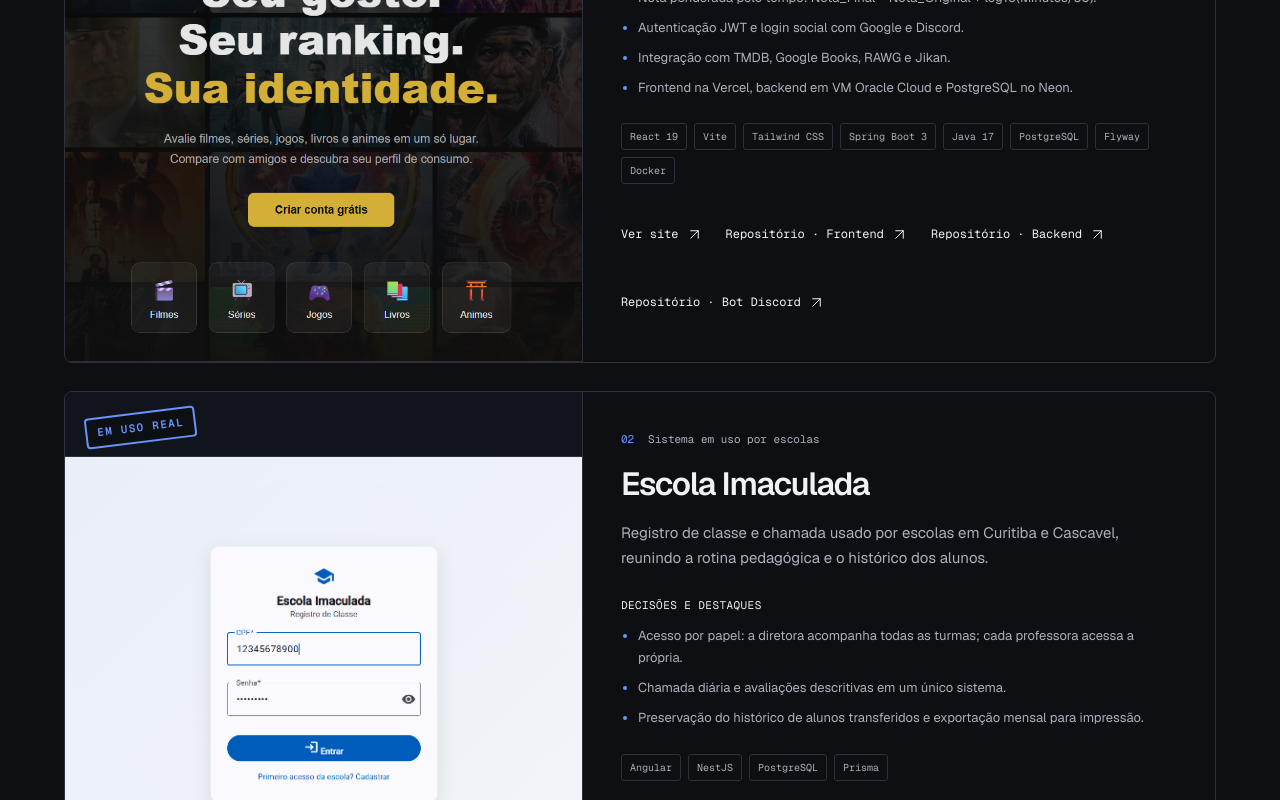
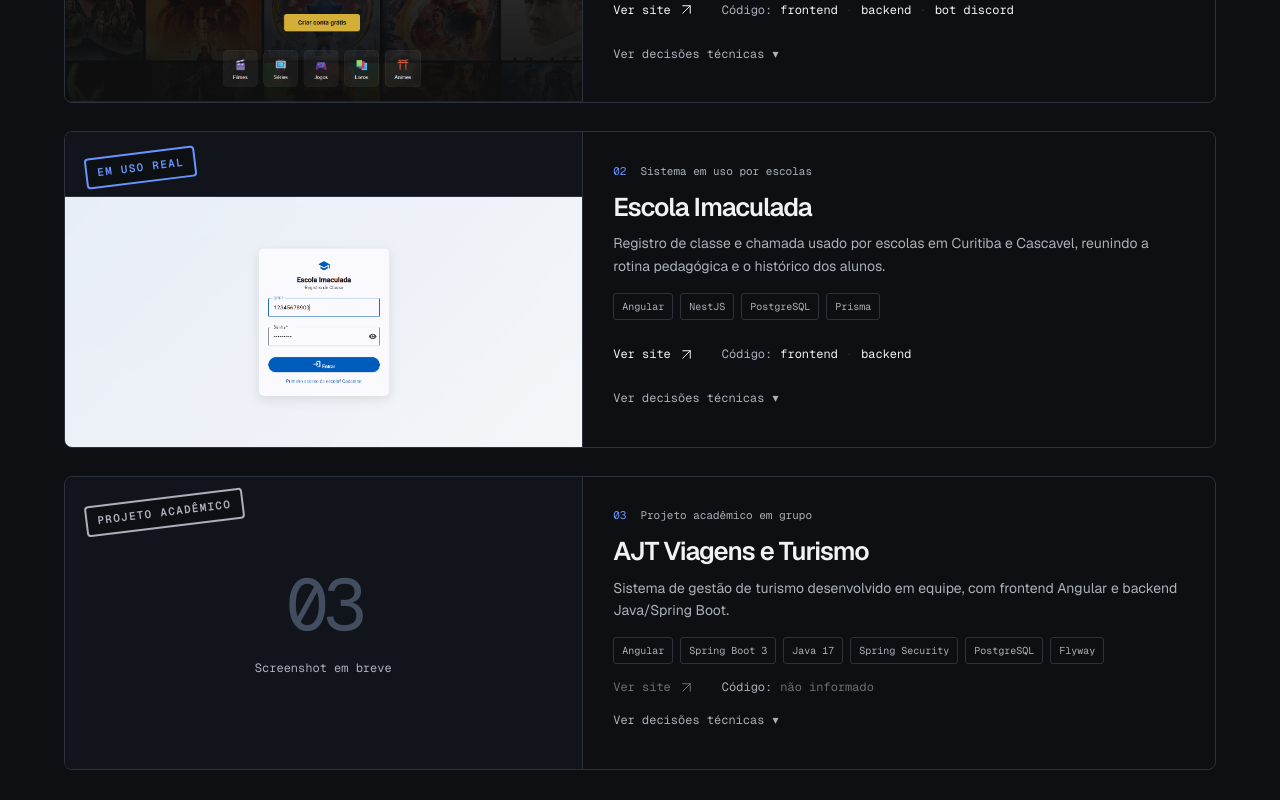
Before and after one commit to guiGocksAfK/GuiGocks-Portfolio, a Next.js app: page / in a window 1280 px wide. Shown: the part 1240-2040 px from the top of the page. Built offline with nearby package versions, Linux system fonts and the light colour scheme.

Commit message:
feat: cards de projeto compactos com gaveta de decisões técnicas e robô

```diff
--- a/src/app/globals.css
+++ b/src/app/globals.css
@@ -198,30 +198,48 @@
 .project-list { display: grid; gap: 28px; }
 .project-card { display: grid; grid-template-columns: minmax(0, .9fr) minmax(0, 1.1fr); border: 1px solid var(--border); border-radius: 8px; overflow: hidden; transition: border-color .2s; }
 .project-card:hover, .project-card:focus-within { border-color: var(--accent); }
-.project-visual { position: relative; background: #11151b; min-height: 300px; border-right: 1px solid var(--border); }
+.project-visual { position: relative; background: #11151b; min-height: 260px; border-right: 1px solid var(--border); }
 /* Screenshots fill the frame; both current prints keep their key content in the centre.
    Filling the height makes a wide print render ~1200px wide, which is why page.tsx asks next/image for that size. */
 .project-image { object-fit: cover; object-position: center; }
 /* Screenshots sit below a dark strip that holds the inspector's stamp. */
 .project-shot { position: absolute; inset: 64px 0 0; border-top: 1px solid var(--border); }
-.screenshot-placeholder { height: 100%; min-height: 300px; display: flex; flex-direction: column; align-items: center; justify-content: center; gap: 18px; color: var(--muted); font-size: 12px; }
+.screenshot-placeholder { height: 100%; min-height: 260px; display: flex; flex-direction: column; align-items: center; justify-content: center; gap: 18px; color: var(--muted); font-size: 12px; }
 .placeholder-number { font-size: 72px; line-height: 1; letter-spacing: -.08em; color: #424d60; }
-.project-details { padding: clamp(24px, 3vw, 44px); min-width: 0; }
-.project-eyebrow { display: flex; gap: 14px; align-items: baseline; color: var(--muted); font-size: 11px; margin-bottom: 18px; }
+/* Compact case study: name, one-line pitch, stack and links up front; technical decisions live in a drawer. */
+.project-details { padding: clamp(22px, 2.4vw, 34px); min-width: 0; }
+.project-eyebrow { display: flex; gap: 14px; align-items: baseline; color: var(--muted); font-size: 11px; margin-bottom: 12px; }
 .project-eyebrow > span { color: var(--accent); }
-.project-details h3 { font-size: clamp(25px, 2.5vw, 34px); line-height: 1.2; font-weight: 600; letter-spacing: -.04em; }
-.project-description { color: var(--muted); line-height: 1.7; font-size: 15px; margin-top: 16px; }
-.highlights-label { font-size: 11px; text-transform: uppercase; letter-spacing: .04em; margin: 26px 0 12px; }
+.project-details h3 { font-size: clamp(22px, 2vw, 28px); line-height: 1.2; font-weight: 600; letter-spacing: -.04em; }
+.project-description { color: var(--muted); line-height: 1.6; font-size: 14px; margin-top: 10px; }
 .project-highlights { list-style: disc; padding-left: 17px; color: var(--muted); font-size: 13px; line-height: 1.7; overflow-wrap: anywhere; }
 .project-highlights li + li { margin-top: 8px; }
 .project-highlights li::marker { color: var(--accent); }
-.project-stack { display: flex; flex-wrap: wrap; gap: 7px; margin-top: 24px; }
+.project-stack { display: flex; flex-wrap: wrap; gap: 7px; margin-top: 16px; }
 .project-stack li { font-size: 10px; line-height: 1.5; border: 1px solid var(--border); border-radius: 3px; padding: 5px 8px; color: var(--muted); }
-.project-links { display: flex; flex-wrap: wrap; gap: 24px; margin-top: 28px; font-size: 12px; }
-.project-links a, .project-links > span { display: inline-flex; align-items: center; gap: 8px; min-height: 44px; }
+.project-links { display: flex; flex-wrap: wrap; align-items: center; column-gap: 28px; margin-top: 14px; font-size: 12px; }
+.project-links a { display: inline-flex; align-items: center; gap: 8px; min-height: 40px; }
 .project-links a:hover { color: var(--accent); }
-.project-links > span { color: var(--muted); opacity: .6; cursor: not-allowed; }
 .project-links .arrow { width: 15px; height: 15px; }
+.link-missing { display: inline-flex; align-items: center; gap: 8px; color: var(--muted); opacity: .6; cursor: not-allowed; }
+.project-code { display: inline-flex; flex-wrap: wrap; align-items: center; column-gap: 8px; }
+.code-label { color: var(--muted); }
+.code-link { display: inline-flex; align-items: center; gap: 8px; }
+.code-separator { color: var(--border); }
+/* Drawer with the technical decisions: rows animate from 0fr to 1fr; a crew robot hangs from the bottom edge while it moves. */
+.drawer { margin-top: 6px; }
+.drawer-toggle { display: inline-flex; align-items: center; gap: 8px; min-height: 36px; padding: 0; border: 0; background: none; color: var(--muted); font-size: 12px; cursor: pointer; transition: color .18s; }
+.drawer-toggle:hover { color: var(--accent); }
+.drawer-toggle:focus-visible { outline: 2px solid var(--accent); outline-offset: 4px; border-radius: 3px; }
+.drawer-chevron { display: inline-block; transition: transform .3s; }
+.drawer-open .drawer-chevron { transform: rotate(180deg); }
+.drawer-body { position: relative; display: grid; grid-template-rows: 0fr; transition: grid-template-rows .45s cubic-bezier(.3, .7, .2, 1); }
+.drawer-open .drawer-body { grid-template-rows: 1fr; }
+.drawer-panel { min-height: 0; overflow: hidden; }
+.drawer-panel .project-highlights { padding-top: 8px; padding-bottom: 14px; border-bottom: 1px solid var(--border); }
+.drawer-robot { position: absolute; right: 16px; bottom: -18px; width: 16px; height: 18px; pointer-events: none; animation: drawer-robot .9s ease-out both; }
+.drawer-robot svg { display: block; width: 100%; height: 100%; shape-rendering: crispEdges; }
+@keyframes drawer-robot { from { opacity: 0; transform: translateX(10px); } 15% { opacity: 1; transform: none; } 70% { opacity: 1; transform: none; } to { opacity: 0; transform: translateX(16px); } }
 @media (max-width: 1050px) { .hero-grid { grid-template-columns: minmax(0, 1fr); } }
 @media (max-width: 900px) {
   .project-card { grid-template-columns: minmax(0, 1fr); }
--- a/src/app/page.tsx
+++ b/src/app/page.tsx
@@ -7,6 +7,7 @@
 import { ProjectStamp } from '@/components/project-stamp';
 import { RobotSprite } from '@/components/robot-sprite';
 import { PatrolRobot } from '@/components/patrol-robot';
+import { ProjectDrawer } from '@/components/project-drawer';
 
 function Arrow() {
   return <svg aria-hidden="true" viewBox="0 0 24 24" fill="none" className="arrow"><path d="M6 18 18 6M6 6h12v12" stroke="currentColor" strokeWidth="1.6" strokeLinecap="round" strokeLinejoin="round" /></svg>;
@@ -70,14 +71,25 @@
                   <p className="project-eyebrow font-mono"><span>{String(index + 1).padStart(2, '0')}</span>{project.category}</p>
                   <h3 id={`project-${index}`}>{project.name}</h3>
                   <p className="project-description">{project.description}</p>
-                  <h4 className="highlights-label font-mono">{projects.highlightsLabel}</h4>
-                  <ul className="project-highlights">{project.highlights.map(highlight => <li key={highlight}>{highlight}</li>)}</ul>
                   <ul className="project-stack font-mono" aria-label={project.stack.join(', ')}>{project.stack.map(tech => <li key={tech}>{tech}</li>)}</ul>
+                  {/* One compact row: the live site, then the repositories as short labels. */}
                   <div className="project-links font-mono">
-                    {[{ label: projects.siteLabel, href: project.site }, ...(project.repositories.length ? project.repositories.map(repo => ({ label: `${projects.repositoryLabel} · ${repo.label}`, href: repo.href })) : [{ label: projects.repositoryLabel, href: null }])].map(link => link.href
-                      ? <a key={link.label} href={link.href} target="_blank" rel="noopener noreferrer" aria-label={`${link.label} — ${project.name}`}>{link.label}<Arrow /></a>
-                      : <span key={link.label} aria-disabled="true" title={projects.missingLinkLabel}>{link.label}<Arrow /></span>)}
+                    {project.site
+                      ? <a href={project.site} target="_blank" rel="noopener noreferrer" aria-label={`${projects.siteLabel} — ${project.name}`}>{projects.siteLabel}<Arrow /></a>
+                      : <span className="link-missing" aria-disabled="true" title={projects.missingLinkLabel}>{projects.siteLabel}<Arrow /></span>}
+                    <span className="project-code">
+                      <span className="code-label">{projects.codeLabel}</span>
+                      {project.repositories.length
+                        ? project.repositories.map((repo, repoIndex) => (
+                          <span key={repo.href} className="code-link">
+                            {repoIndex > 0 && <span className="code-separator" aria-hidden="true">·</span>}
+                            <a href={repo.href} target="_blank" rel="noopener noreferrer" aria-label={`${projects.repositoryLabel} ${repo.label} — ${project.name}`}>{repo.label.toLowerCase()}</a>
+                          </span>
+                        ))
+                        : <span className="link-missing" aria-disabled="true" title={projects.missingLinkLabel}>{projects.missingCodeLabel}</span>}
+                    </span>
                   </div>
+                  <ProjectDrawer items={project.highlights} openLabel={projects.drawerOpenLabel} closeLabel={projects.drawerCloseLabel} />
                 </div>
               </article>
             </Reveal>
--- /dev/null
+++ b/src/components/project-drawer.tsx
@@ -0,0 +1,45 @@
+'use client';
+
+import { useEffect, useId, useRef, useState } from 'react';
+import { crewMarkup } from '@/components/robot-sprite';
+
+const SLIDE = 450;
+const STEP_INTERVAL = 110;
+
+// Collapsible list of a project's technical decisions, closed by default. Whenever it opens or closes, a hard-hat
+// crew robot hanging from the drawer's bottom edge pulls it down or pushes it back up, then leaves.
+export function ProjectDrawer({ items, openLabel, closeLabel }: { items: readonly string[]; openLabel: string; closeLabel: string }) {
+  const [open, setOpen] = useState(false);
+  const [working, setWorking] = useState(0);
+  const robotRef = useRef<HTMLSpanElement>(null);
+  const panelId = useId();
+
+  useEffect(() => {
+    const robot = robotRef.current;
+    if (!working || !robot) return;
+    let step = 0;
+    const legs = setInterval(() => { robot.innerHTML = crewMarkup(true, ++step); }, STEP_INTERVAL);
+    const stopLegs = setTimeout(() => clearInterval(legs), SLIDE);
+    const leave = setTimeout(() => setWorking(0), SLIDE + 450);
+    return () => { clearInterval(legs); clearTimeout(stopLegs); clearTimeout(leave); };
+  }, [working]);
+
+  function toggle() {
+    setOpen(value => !value);
+    if (!window.matchMedia('(prefers-reduced-motion: reduce)').matches) setWorking(count => count + 1);
+  }
+
+  return (
+    <div className={`drawer${open ? ' drawer-open' : ''}`}>
+      <button type="button" className="drawer-toggle font-mono" aria-expanded={open} aria-controls={panelId} onClick={toggle}>
+        {open ? closeLabel : openLabel}<span className="drawer-chevron" aria-hidden="true">▾</span>
+      </button>
+      <div className="drawer-body">
+        <div className="drawer-panel" id={panelId} hidden={!open && !working}>
+          <ul className="project-highlights">{items.map(item => <li key={item}>{item}</li>)}</ul>
+        </div>
+        {working > 0 && <span key={working} ref={robotRef} className="drawer-robot" aria-hidden="true" dangerouslySetInnerHTML={{ __html: crewMarkup(true, 0) }} />}
+      </div>
+    </div>
+  );
+}
--- a/src/data/content.ts
+++ b/src/data/content.ts
@@ -36,7 +36,10 @@
     siteLabel: 'Ver site',
     repositoryLabel: 'Repositório',
     missingLinkLabel: 'Link ainda não informado',
-    highlightsLabel: 'Decisões e destaques',
+    codeLabel: 'Código:',
+    missingCodeLabel: 'não informado',
+    drawerOpenLabel: 'Ver decisões técnicas',
+    drawerCloseLabel: 'Esconder decisões técnicas',
     items: [
       {
         name: 'MyRank',
```
